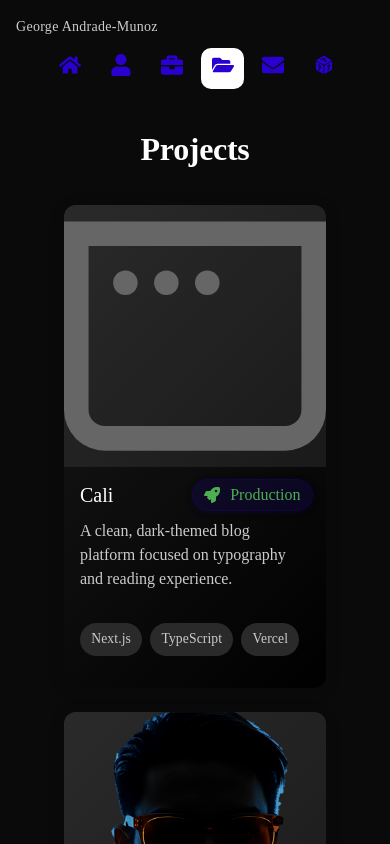
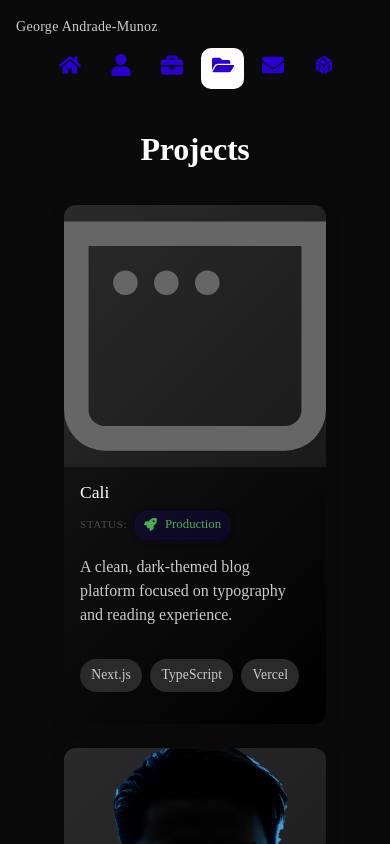
Before and after one commit to geogoesbeepboop/me-ui, a Next.js app: page /projects in a window 390 px wide. Shown: the top 844 px of the page. Built offline with nearby package versions, Linux system fonts and the light colour scheme; a web font is replaced by a local one.

Commit message:
Status text for status indicator component in /projects

```diff
--- a/src/app/projects/page.module.css
+++ b/src/app/projects/page.module.css
@@ -59,12 +59,21 @@
   gap: var(--spacing-inline);
 }
 
+.projectHeader {
+  display: flex;
+  align-items: center;
+  justify-content: space-between;
+  gap: var(--spacing-inline);
+  margin-bottom: var(--spacing-inline);
+}
+
 .projectTitle {
   font-size: 1.25rem;
   font-weight: 400;
-  min-width: 7rem;
   color: #fff;
   margin: 0;
+  flex: 1;
+  min-width: 0; /* Allows text to shrink */
 }
 
 .projectDescription {
@@ -92,20 +101,43 @@
   letter-spacing: 0.01em;
 }
 
+.statusContainer {
+  display: flex;
+  align-items: center;
+  gap: 8px;
+  flex-shrink: 0;
+}
+
+.statusLabel {
+  font-size: 0.75rem;
+  font-weight: 400;
+  color: #666666;
+  text-transform: uppercase;
+  letter-spacing: 0.05em;
+  opacity: 0.7;
+  white-space: nowrap;
+}
+
 .statusIndicator {
   display: flex;
   align-items: center;
   gap: 6px;
-  font-size: 1rem;
+  font-size: 0.9rem;
   font-weight: 500;
-  border-radius: 16px;
-  padding: 0.2rem 0.7rem;
+  border-radius: 12px;
+  padding: 0.25rem 0.6rem;
   background: rgba(42,0,209,0.13);
   box-shadow: 0 2px 8px rgba(42,0,209,0.10), 0 1.5px 6px rgba(0,0,0,0.10);
   border: 1.5px solid rgba(42,0,209,0.18);
   /* color will be set inline for each status */
   transition: box-shadow 0.2s;
   z-index: 1;
+  white-space: nowrap;
+}
+
+.statusText {
+  margin-left: 2px;
+  font-weight: 500;
 }
 
 .statusRight {
@@ -123,4 +155,29 @@
       flex-direction: column;
       gap: var(--spacing-inline);
     }
+    .projectHeader {
+      align-items: flex-start;
+      gap: 8px;
+    }
   }
+
+@media (max-width: 600px) {
+  .projectHeader {
+    flex-direction: column;
+    align-items: flex-start;
+    gap: 6px;
+  }
+  .statusContainer {
+    align-self: flex-start;
+  }
+  .projectTitle {
+    font-size: 1.1rem;
+  }
+  .statusIndicator {
+    font-size: 0.8rem;
+    padding: 0.2rem 0.5rem;
+  }
+  .statusLabel {
+    font-size: 0.7rem;
+  }
+}
--- a/src/app/projects/page.tsx
+++ b/src/app/projects/page.tsx
@@ -78,15 +78,18 @@ export default function Projects() {
             </div>
             {/* Content Section */}
             <div className={styles.projectContent}>
-              <div style={{ display: 'flex', alignItems: 'center', justifyContent: 'space-between' }}>
-                <h3 className={styles.projectTitle} style={{ margin: 0 }}>{project.title}</h3>
-                <span
-                  className={`${styles.statusIndicator} ${styles.statusRight}`}
-                  style={{ color: statusMap[project.status].color }}
-                >
-                  {statusMap[project.status].icon}
-                  <span style={{ marginLeft: 4 }}>{statusMap[project.status].label}</span>
-                </span>
+              <div className={styles.projectHeader}>
+                <h3 className={styles.projectTitle}>{project.title}</h3>
+                <div className={styles.statusContainer}>
+                  <span className={styles.statusLabel}>Status:</span>
+                  <span
+                    className={styles.statusIndicator}
+                    style={{ color: statusMap[project.status].color }}
+                  >
+                    {statusMap[project.status].icon}
+                    <span className={styles.statusText}>{statusMap[project.status].label}</span>
+                  </span>
+                </div>
               </div>
               <p className={styles.projectDescription}>{project.description}</p>
               <div className={styles.projectTechStack}>
```
